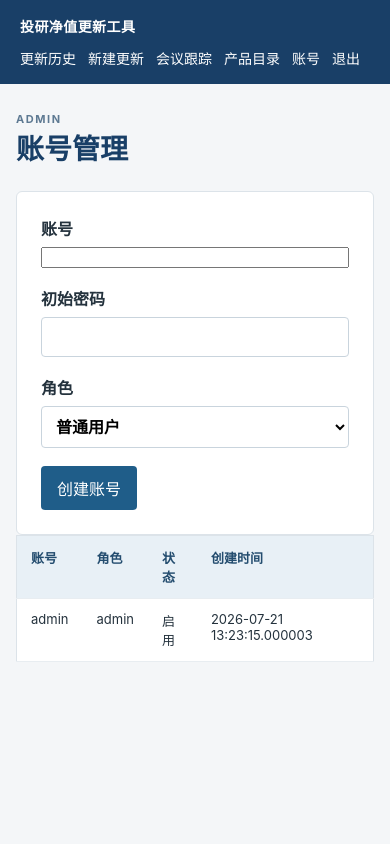
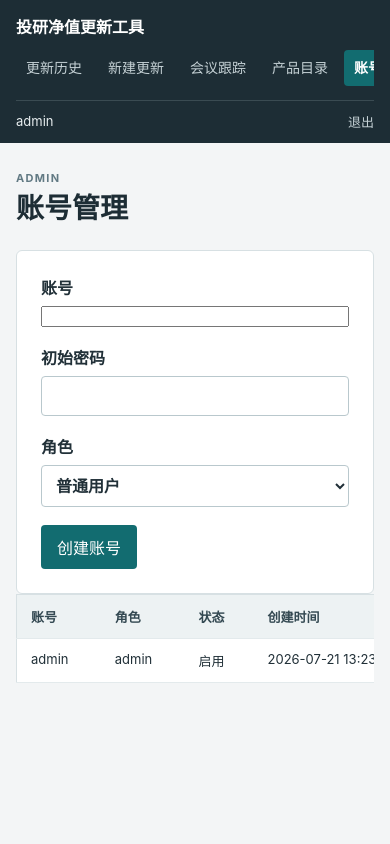
Before and after one commit to icekale/nav-updater, a FastAPI app: page /admin/users in a window 390 px wide. Run offline with FastAPI, Linux system fonts and the light colour scheme; the visitor is signed in with stand-in values (Sample User, id 1).

Commit message:
feat: add responsive workspace navigation

```diff
--- a/app/main.py
+++ b/app/main.py
@@ -201,6 +201,7 @@
     @app.get("/updates", response_class=HTMLResponse)
     def updates_page(
         request: Request,
+        notice: str = "",
         user: User = Depends(current_user),
         session: Session = Depends(get_session),
     ):
@@ -208,7 +209,12 @@
         return templates.TemplateResponse(
             request=request,
             name="updates.html",
-            context={"user": user, "runs": runs, "csrf_token": csrf_token(request)},
+            context={
+                "user": user,
+                "runs": runs,
+                "notice": notice,
+                "csrf_token": csrf_token(request),
+            },
         )
 
     @app.post("/updates/{run_id}/delete")
@@ -891,6 +897,7 @@
     @app.get("/admin/users", response_class=HTMLResponse)
     def admin_users_page(
         request: Request,
+        notice: str = "",
         user: User = Depends(require_admin),
         session: Session = Depends(get_session),
     ):
@@ -898,7 +905,13 @@
         return templates.TemplateResponse(
             request=request,
             name="admin_users.html",
-            context={"user": user, "users": users, "csrf_token": csrf_token(request)},
+            context={
+                "user": user,
+                "users": users,
+                "notice": notice,
+                "admin_count": sum(item.role == "admin" for item in users),
+                "csrf_token": csrf_token(request),
+            },
         )
 
     @app.post("/admin/users")
--- a/app/static/app.css
+++ b/app/static/app.css
@@ -1,90 +1,273 @@
-:root { color-scheme: light; font-family: -apple-system, BlinkMacSystemFont, "Hiragino Sans GB", "Microsoft YaHei", sans-serif; color: #24323d; background: #f4f6f8; }
+:root {
+  color-scheme: light;
+  font-family: -apple-system, BlinkMacSystemFont, "Hiragino Sans GB", "Microsoft YaHei", sans-serif;
+  color: #213038;
+  background: #f3f5f6;
+}
+
 * { box-sizing: border-box; }
-body { margin: 0; }
-.topbar { height: 60px; background: #193f67; color: #fff; display: flex; align-items: center; justify-content: space-between; padding: 0 32px; }
-.brand, nav a, .link-button { color: #fff; text-decoration: none; font-size: 14px; }
-.brand { font-weight: 700; letter-spacing: .03em; }
-nav { display: flex; align-items: center; gap: 22px; }
+
+body { min-height: 100vh; margin: 0; background: #f3f5f6; }
+
+.app-shell { display: grid; grid-template-columns: 232px minmax(0, 1fr); min-height: 100vh; }
+
+.app-sidebar {
+  position: sticky;
+  top: 0;
+  display: flex;
+  flex-direction: column;
+  width: 232px;
+  height: 100vh;
+  padding: 24px 14px 16px;
+  background: #1d2d35;
+  color: #eaf1f3;
+}
+
+.sidebar-brand {
+  display: block;
+  padding: 0 12px 22px;
+  color: #ffffff;
+  font-size: 16px;
+  font-weight: 700;
+  letter-spacing: 0;
+  text-decoration: none;
+}
+
+.sidebar-nav { display: grid; gap: 4px; }
+
+.nav-link {
+  display: block;
+  padding: 10px 12px;
+  border-radius: 4px;
+  color: #c5d1d5;
+  font-size: 14px;
+  line-height: 20px;
+  text-decoration: none;
+}
+
+.nav-link:hover { background: #293d46; color: #ffffff; }
+
+.nav-link.is-active { background: #126c70; color: #ffffff; font-weight: 700; }
+
+.sidebar-footer {
+  display: flex;
+  align-items: center;
+  justify-content: space-between;
+  gap: 10px;
+  margin-top: auto;
+  padding: 16px 12px 0;
+  border-top: 1px solid #3a4b52;
+}
+
+.sidebar-user { overflow: hidden; color: #e7edef; font-size: 13px; text-overflow: ellipsis; white-space: nowrap; }
+
+.sidebar-logout {
+  padding: 0;
+  border: 0;
+  background: transparent;
+  color: #c5d1d5;
+  cursor: pointer;
+  font: inherit;
+  font-size: 13px;
+}
+
+.sidebar-logout:hover { color: #ffffff; }
+
+.app-main { min-width: 0; }
+
+.container { width: 100%; margin: 0 auto; padding: 36px 32px 72px; }
+
+.app-main .container { max-width: none; }
+
+.auth-main .container { max-width: 1120px; }
+
+.page-heading { display: flex; align-items: end; justify-content: space-between; gap: 24px; margin-bottom: 24px; }
+
+.eyebrow { color: #617983; font-size: 11px; font-weight: 700; letter-spacing: .12em; margin: 0 0 7px; }
+
+h1, h2, h3 { text-wrap: balance; }
+
+h1 { color: #1d2d35; font-size: 28px; line-height: 1.2; margin: 0; }
+
+.button, button { border: 0; cursor: pointer; font: inherit; }
+
+.primary { display: inline-block; padding: 10px 16px; border-radius: 4px; background: #126c70; color: #ffffff; text-decoration: none; }
+
+.primary:hover { background: #0d5659; }
+
+.form-panel, .login-panel { max-width: 720px; padding: 24px; border: 1px solid #d7e0e3; border-radius: 6px; background: #ffffff; }
+
+.login-panel { max-width: 420px; margin: 80px auto; }
+
+.login-panel input { width: 100%; }
+
+label { display: grid; gap: 7px; margin-bottom: 18px; font-weight: 600; }
+
+input[type="text"], input[type="search"], input[type="password"], input[type="date"], input[type="file"], select, textarea {
+  padding: 9px 10px;
+  border: 1px solid #b9c8cd;
+  border-radius: 4px;
+  background: #ffffff;
+  color: #213038;
+  font: inherit;
+}
+
+a:focus-visible, button:focus-visible, input:focus-visible, select:focus-visible, textarea:focus-visible { outline: 2px solid #126c70; outline-offset: 2px; }
+
+small, .muted { color: #617078; font-weight: 400; }
+
+small { font-size: 12px; }
+
+table { width: 100%; border-collapse: collapse; border: 1px solid #d7e0e3; background: #ffffff; }
+
+th, td { padding: 12px 14px; border-bottom: 1px solid #e3eaec; font-size: 13px; text-align: left; vertical-align: top; }
+
+th { background: #edf2f3; color: #344952; font-weight: 700; }
+
+td:last-child, th:last-child { white-space: nowrap; }
+
+.table-actions { display: flex; align-items: center; gap: 12px; }
+
 .inline-form { display: inline; }
-.link-button { background: none; border: 0; padding: 0; cursor: pointer; }
-.link-button.dark { color: #1f5d89; }
-.container { max-width: 1120px; margin: 0 auto; padding: 36px 24px 72px; }
-.page-heading { display: flex; align-items: end; justify-content: space-between; gap: 24px; margin-bottom: 24px; }
-.eyebrow { color: #5d7992; font-size: 11px; font-weight: 700; letter-spacing: .14em; margin: 0 0 7px; }
-h1 { font-size: 28px; line-height: 1.2; margin: 0; color: #193f67; }
-.button, button { border: 0; cursor: pointer; font: inherit; }
-.primary { background: #1f5d89; color: #fff; border-radius: 4px; padding: 10px 16px; text-decoration: none; display: inline-block; }
-.form-panel, .login-panel { background: #fff; border: 1px solid #dce3e9; border-radius: 6px; padding: 24px; max-width: 720px; }
-.login-panel { max-width: 420px; margin: 80px auto; }
-.login-panel input { width: 100%; }
-label { display: grid; gap: 7px; font-weight: 600; margin-bottom: 18px; }
-input[type="text"], input[type="search"], input[type="password"], input[type="date"], input[type="file"], select, textarea { font: inherit; border: 1px solid #c9d4dd; border-radius: 4px; padding: 9px 10px; background: #fff; }
-a:focus-visible, button:focus-visible, input:focus-visible, select:focus-visible, textarea:focus-visible { outline: 2px solid #1f5d89; outline-offset: 2px; }
-small, .muted { color: #71808c; font-weight: 400; }
-small { font-size: 12px; }
-table { width: 100%; border-collapse: collapse; background: #fff; border: 1px solid #dce3e9; }
-th, td { text-align: left; border-bottom: 1px solid #e8edf1; padding: 12px 14px; font-size: 13px; vertical-align: top; }
-th { background: #e8f0f6; color: #244d6f; font-weight: 700; }
-.status { display: inline-block; padding: 3px 7px; background: #eef3f6; color: #425c6f; border-radius: 3px; font-size: 12px; white-space: nowrap; }
-.status-ready { background: #edf8f0; color: #245b37; }
-.status-partial { background: #fff7e8; color: #875b18; }
-.status-needs_review { background: #fff7e8; color: #875b18; }
+
+.text-action, .link-button.dark { color: #126c70; font-weight: 700; text-decoration: none; }
+
+.danger-button { padding: 5px 8px; border: 1px solid #d99a9a; border-radius: 4px; background: #ffffff; color: #a13838; font-size: 12px; }
+
+.danger-button:hover { border-color: #a13838; background: #fff3f3; }
+
+.status { display: inline-block; padding: 3px 7px; border-radius: 3px; background: #edf2f3; color: #485e67; font-size: 12px; white-space: nowrap; }
+
+.status-ready { background: #eaf5ee; color: #24623c; }
+
+.status-partial, .status-needs_review { background: #fff4de; color: #875d1d; }
+
 .status-stale { background: #fff0f0; color: #a23c3c; }
+
 .status-failed { background: #fce8e8; color: #8a2525; }
-.error { color: #a23c3c; background: #fff0f0; padding: 10px; border-radius: 4px; }
-.actions { margin-top: 18px; }
-.actions .button { background: #e8edf1; color: #27435a; padding: 9px 14px; text-decoration: none; border-radius: 4px; }
-.actions form { margin-right: 10px; }
-.result-summary { display: flex; align-items: center; justify-content: space-between; gap: 24px; border-top: 3px solid #1f5d89; border-bottom: 1px solid #dce3e9; background: #fff; margin-bottom: 18px; padding: 16px 18px; }
-.result-summary h2 { color: #193f67; font-size: 17px; margin: 0; }
+
+.error { padding: 10px; border-radius: 4px; background: #fff0f0; color: #a23c3c; }
+
+.notice { padding: 10px; border-radius: 4px; background: #eaf5ee; color: #24623c; }
+
+.actions { display: flex; flex-wrap: wrap; align-items: center; gap: 10px; margin-top: 18px; }
+
+.actions .button { padding: 9px 14px; border-radius: 4px; background: #e4eaec; color: #2a444f; text-decoration: none; }
+
+.result-summary { display: flex; align-items: center; justify-content: space-between; gap: 24px; margin-bottom: 18px; padding: 16px 18px; border-top: 3px solid #126c70; border-bottom: 1px solid #d7e0e3; background: #ffffff; }
+
+.result-summary h2 { margin: 0; color: #1d2d35; font-size: 17px; }
+
 .result-summary .eyebrow { margin-bottom: 4px; }
-.result-summary-stats { display: flex; align-items: center; flex-wrap: wrap; gap: 10px 20px; color: #526b7d; font-size: 13px; }
-.result-summary-stats strong { color: #875b18; }
+
+.result-summary-stats { display: flex; flex-wrap: wrap; align-items: center; gap: 10px 20px; color: #526b73; font-size: 13px; }
+
+.result-summary-stats strong { color: #875d1d; }
+
+.table-wrap { overflow-x: auto; }
+
+.table-wrap > table { min-width: 720px; }
+
 .preview-table { min-width: 980px; }
-.preview-table .link-button.dark { font-weight: 700; text-decoration: none; }
-.review-item { border-top: 1px solid #dce3e9; padding: 24px 0; }
+
+.review-item { padding: 24px 0; border-top: 1px solid #d7e0e3; }
+
 .review-item-heading { display: flex; align-items: start; justify-content: space-between; gap: 16px; }
-.review-item h2 { color: #193f67; font-size: 17px; margin: 0; }
+
+.review-item h2 { margin: 0; color: #1d2d35; font-size: 17px; }
+
 .review-item-heading .muted { margin: 6px 0 0; }
-.review-reason { color: #7b4a22; font-size: 13px; margin: 14px 0; }
-.review-progress { color: #526b7d; font-size: 13px; font-weight: 600; margin: 12px 0 16px; }
-.review-summary { display: flex; align-items: center; gap: 12px; color: #71808c; font-size: 13px; margin: -12px 0 18px; }
-.review-summary a { color: #1f5d89; }
+
+.review-reason { margin: 14px 0; color: #7b4a22; font-size: 13px; }
+
+.review-progress { margin: 12px 0 16px; color: #526b73; font-size: 13px; font-weight: 600; }
+
+.review-summary { display: flex; align-items: center; gap: 12px; margin: -12px 0 18px; color: #617078; font-size: 13px; }
+
+.review-summary a { color: #126c70; }
+
 .review-meta { display: grid; grid-template-columns: minmax(220px, 1fr) minmax(320px, 2fr); gap: 16px; }
+
 .review-meta select, .review-meta textarea { width: 100%; }
-.review-metric-group { border-top: 1px solid #e8edf1; margin-top: 18px; padding-top: 16px; }
-.review-metric-group h3 { color: #244d6f; font-size: 14px; margin: 0 0 12px; }
-.review-metric-group.recognized h3 { color: #526b7d; }
+
+.review-metric-group { margin-top: 18px; padding-top: 16px; border-top: 1px solid #e3eaec; }
+
+.review-metric-group h3 { margin: 0 0 12px; color: #344952; font-size: 14px; }
+
+.review-metric-group.recognized h3 { color: #526b73; }
+
 .review-metrics { display: grid; grid-template-columns: repeat(auto-fit, minmax(145px, 1fr)); gap: 12px; margin-top: 4px; }
-.review-metrics label { font-size: 13px; margin-bottom: 0; }
+
+.review-metrics label { margin-bottom: 0; font-size: 13px; }
+
 .review-metrics input { width: 100%; }
+
 .metric-field { position: relative; }
+
 .metric-field.missing input { border-color: #c97878; background: #fff7f7; }
+
 .metric-flag { color: #a23c3c; font-size: 11px; font-weight: 700; }
+
 .review-actions { display: flex; align-items: center; justify-content: space-between; gap: 16px; margin-top: 18px; }
+
 .review-actions small { max-width: 68ch; }
-.notice { color: #245b37; background: #edf8f0; padding: 10px; border-radius: 4px; }
+
 .filter-panel, .import-panel { max-width: none; margin-bottom: 18px; }
+
 .filter-grid { display: grid; grid-template-columns: minmax(220px, 2fr) repeat(2, minmax(150px, 1fr)) minmax(180px, 1.5fr); gap: 14px; align-items: end; }
+
 .filter-grid label { margin-bottom: 0; }
-.filter-actions { display: flex; gap: 10px; align-items: center; }
+
+.filter-actions { display: flex; align-items: center; gap: 10px; }
+
 .import-panel { display: flex; align-items: end; justify-content: space-between; gap: 24px; }
-.import-panel h2, .source-panel h2, .meeting-record h2 { color: #193f67; font-size: 18px; margin: 0 0 8px; }
+
+.import-panel h2, .source-panel h2, .meeting-record h2 { margin: 0 0 8px; color: #1d2d35; font-size: 18px; }
+
 .import-panel p { margin: 0; }
+
 .import-form { display: flex; align-items: center; gap: 10px; }
-.table-wrap { overflow-x: auto; }
+
 .meeting-table { min-width: 960px; }
-.meeting-title { color: #1f5d89; font-weight: 700; text-decoration: none; }
-.tag-list { color: #4c6578; font-size: 12px; }
+
+.meeting-title { color: #126c70; font-weight: 700; text-decoration: none; }
+
+.tag-list { color: #4c6570; font-size: 12px; }
+
 .meeting-detail-grid { display: grid; grid-template-columns: minmax(0, 1.4fr) minmax(300px, .8fr); gap: 24px; align-items: start; }
-.source-panel { background: #fff; border: 1px solid #dce3e9; border-radius: 6px; padding: 24px; }
+
+.source-panel { padding: 24px; border: 1px solid #d7e0e3; border-radius: 6px; background: #ffffff; }
+
 .source-meta { display: grid; grid-template-columns: repeat(2, minmax(0, 1fr)); gap: 12px 18px; margin: 0; }
+
 .source-meta div { min-width: 0; }
-.source-meta dt { color: #71808c; font-size: 12px; margin-bottom: 4px; }
+
+.source-meta dt { margin-bottom: 4px; color: #617078; font-size: 12px; }
+
 .source-meta dd { margin: 0; font-size: 14px; }
-.source-section { border-top: 1px solid #e8edf1; margin-top: 18px; padding-top: 18px; }
-.source-section h3 { color: #244d6f; font-size: 14px; margin: 0 0 8px; }
-.detail-copy { line-height: 1.7; margin: 0; white-space: pre-wrap; }
+
+.source-section { margin-top: 18px; padding-top: 18px; border-top: 1px solid #e3eaec; }
+
+.source-section h3 { margin: 0 0 8px; color: #344952; font-size: 14px; }
+
+.detail-copy { margin: 0; line-height: 1.7; white-space: pre-wrap; }
+
 .meeting-record { max-width: none; }
-@media (max-width: 900px) { .filter-grid { grid-template-columns: repeat(2, minmax(0, 1fr)); } .meeting-detail-grid { grid-template-columns: 1fr; } }
-@media (max-width: 700px) { .topbar { height: auto; min-height: 60px; align-items: flex-start; flex-direction: column; gap: 12px; padding: 16px 20px; } nav { flex-wrap: wrap; gap: 12px; } .container { padding: 28px 16px 56px; } .page-heading, .result-summary { align-items: flex-start; flex-direction: column; } .review-meta, .filter-grid, .source-meta { grid-template-columns: 1fr; } .review-actions, .import-panel, .import-form { align-items: flex-start; flex-direction: column; } }
+
+@media (max-width: 900px) {
+  .filter-grid { grid-template-columns: repeat(2, minmax(0, 1fr)); }
+  .meeting-detail-grid { grid-template-columns: 1fr; }
+}
+
+@media (max-width: 799px) {
+  .app-shell { display: block; }
+  .app-sidebar { position: static; width: 100%; height: auto; padding: 14px 16px 12px; }
+  .sidebar-brand { padding: 0 0 12px; }
+  .sidebar-nav { display: flex; gap: 6px; overflow-x: auto; padding-bottom: 2px; }
+  .nav-link { flex: 0 0 auto; padding: 8px 10px; white-space: nowrap; }
+  .sidebar-footer { margin-top: 12px; padding: 10px 0 0; }
+  .container { padding: 28px 16px 56px; }
+  .page-heading, .result-summary { align-items: flex-start; flex-direction: column; }
+  .review-meta, .filter-grid, .source-meta { grid-template-columns: 1fr; }
+  .review-actions, .import-panel, .import-form { align-items: flex-start; flex-direction: column; }
+}
--- a/app/templates/admin_users.html
+++ b/app/templates/admin_users.html
@@ -1,6 +1,37 @@
 {% extends "base.html" %}
 {% block content %}
 <div class="page-heading"><div><p class="eyebrow">ADMIN</p><h1>账号管理</h1></div></div>
-<form class="form-panel compact" method="post" action="/admin/users"><input type="hidden" name="token" value="{{ csrf_token }}"><label>账号<input name="username" required></label><label>初始密码<input name="password" type="password" minlength="8" required></label><label>角色<select name="role"><option value="user">普通用户</option><option value="admin">管理员</option></select></label><button class="primary" type="submit">创建账号</button></form>
-<table><thead><tr><th>账号</th><th>角色</th><th>状态</th><th>创建时间</th></tr></thead><tbody>{% for item in users %}<tr><td>{{ item.username }}</td><td>{{ item.role }}</td><td>{{ '启用' if item.is_active else '停用' }}</td><td>{{ item.created_at }}</td></tr>{% endfor %}</tbody></table>
+{% if notice %}<p class="notice">{{ notice }}</p>{% endif %}
+<form class="form-panel compact" method="post" action="/admin/users">
+  <input type="hidden" name="token" value="{{ csrf_token }}">
+  <label>账号<input name="username" required></label>
+  <label>初始密码<input name="password" type="password" minlength="8" required></label>
+  <label>角色<select name="role"><option value="user">普通用户</option><option value="admin">管理员</option></select></label>
+  <button class="primary" type="submit">创建账号</button>
+</form>
+<div class="table-wrap">
+  <table>
+    <thead><tr><th>账号</th><th>角色</th><th>状态</th><th>创建时间</th><th>操作</th></tr></thead>
+    <tbody>
+      {% for item in users %}
+      <tr>
+        <td>{{ item.username }}</td>
+        <td>{{ item.role }}</td>
+        <td>{{ '启用' if item.is_active else '停用' }}</td>
+        <td>{{ item.created_at }}</td>
+        <td>
+          {% if item.id == user.id %}<span class="muted">当前登录账号，不能删除</span>
+          {% elif item.role == 'admin' and admin_count == 1 %}<span class="muted">最后一个管理员，不能删除</span>
+          {% else %}
+          <form method="post" action="/admin/users/{{ item.id }}/delete" class="inline-form" onsubmit="return confirm('确定永久删除账号 {{ item.username }} 吗？历史批次会保留。')">
+            <input type="hidden" name="token" value="{{ csrf_token }}">
+            <button type="submit" class="danger-button">删除</button>
+          </form>
+          {% endif %}
+        </td>
+      </tr>
+      {% endfor %}
+    </tbody>
+  </table>
+</div>
 {% endblock %}
--- a/app/templates/base.html
+++ b/app/templates/base.html
@@ -7,22 +7,31 @@
   <link rel="stylesheet" href="/static/app.css">
 </head>
 <body>
-  <header class="topbar">
-    <a class="brand" href="/updates">投研净值更新工具</a>
-    {% if user %}
-    <nav>
-      <a href="/updates">更新历史</a>
-      <a href="/updates/new">新建更新</a>
-      <a href="/meetings">会议跟踪</a>
-      <a href="/catalog">产品目录</a>
-      {% if user.role == 'admin' %}<a href="/admin/users">账号</a>{% endif %}
-      <form method="post" action="/logout" class="inline-form">
-        <input type="hidden" name="token" value="{{ csrf_token }}">
-        <button type="submit" class="link-button">退出</button>
-      </form>
-    </nav>
-    {% endif %}
-  </header>
-  <main class="container">{% block content %}{% endblock %}</main>
+  {% if user %}
+  <div class="app-shell">
+    <aside class="app-sidebar">
+      <a class="sidebar-brand" href="/updates">投研净值更新工具</a>
+      <nav class="sidebar-nav" aria-label="主导航">
+        <a class="nav-link{% if request.url.path == '/updates' %} is-active{% endif %}" href="/updates"{% if request.url.path == '/updates' %} aria-current="page"{% endif %}>更新历史</a>
+        <a class="nav-link{% if request.url.path == '/updates/new' %} is-active{% endif %}" href="/updates/new"{% if request.url.path == '/updates/new' %} aria-current="page"{% endif %}>新建更新</a>
+        <a class="nav-link{% if request.url.path.startswith('/meetings') %} is-active{% endif %}" href="/meetings"{% if request.url.path.startswith('/meetings') %} aria-current="page"{% endif %}>会议跟踪</a>
+        <a class="nav-link{% if request.url.path.startswith('/catalog') %} is-active{% endif %}" href="/catalog"{% if request.url.path.startswith('/catalog') %} aria-current="page"{% endif %}>产品目录</a>
+        {% if user.role == 'admin' %}<a class="nav-link{% if request.url.path.startswith('/admin/users') %} is-active{% endif %}" href="/admin/users"{% if request.url.path.startswith('/admin/users') %} aria-current="page"{% endif %}>账号管理</a>{% endif %}
+      </nav>
+      <div class="sidebar-footer">
+        <span class="sidebar-user">{{ user.username }}</span>
+        <form method="post" action="/logout" class="inline-form">
+          <input type="hidden" name="token" value="{{ csrf_token }}">
+          <button type="submit" class="sidebar-logout">退出</button>
+        </form>
+      </div>
+    </aside>
+    <main class="app-main">
+  {% else %}
+    <main class="auth-main">
+  {% endif %}
+      <div class="container">{% block content %}{% endblock %}</div>
+    </main>
+  {% if user %}</div>{% endif %}
 </body>
 </html>
```
Also changed, not shown: app/templates/updates.html (+30 -4 lines), tests/e2e/test_lan_flow.py (+32 -0 lines).
